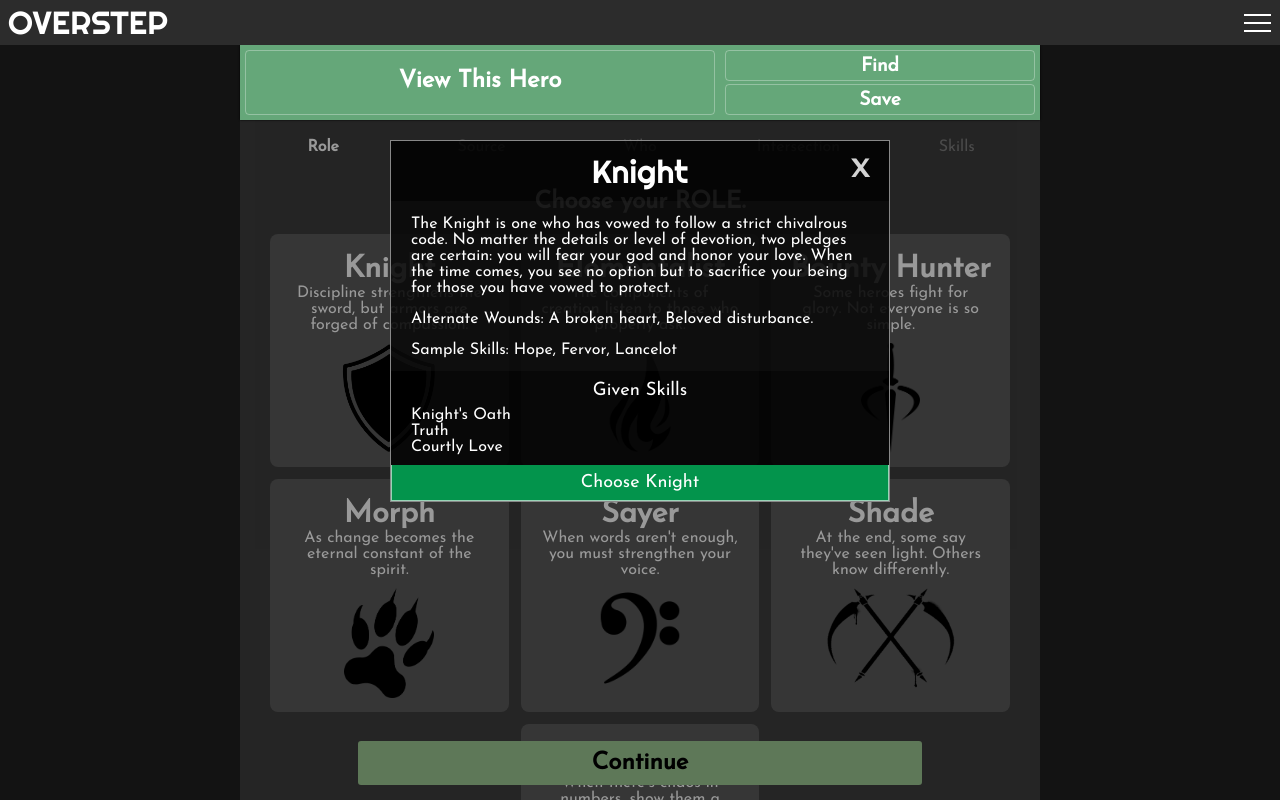
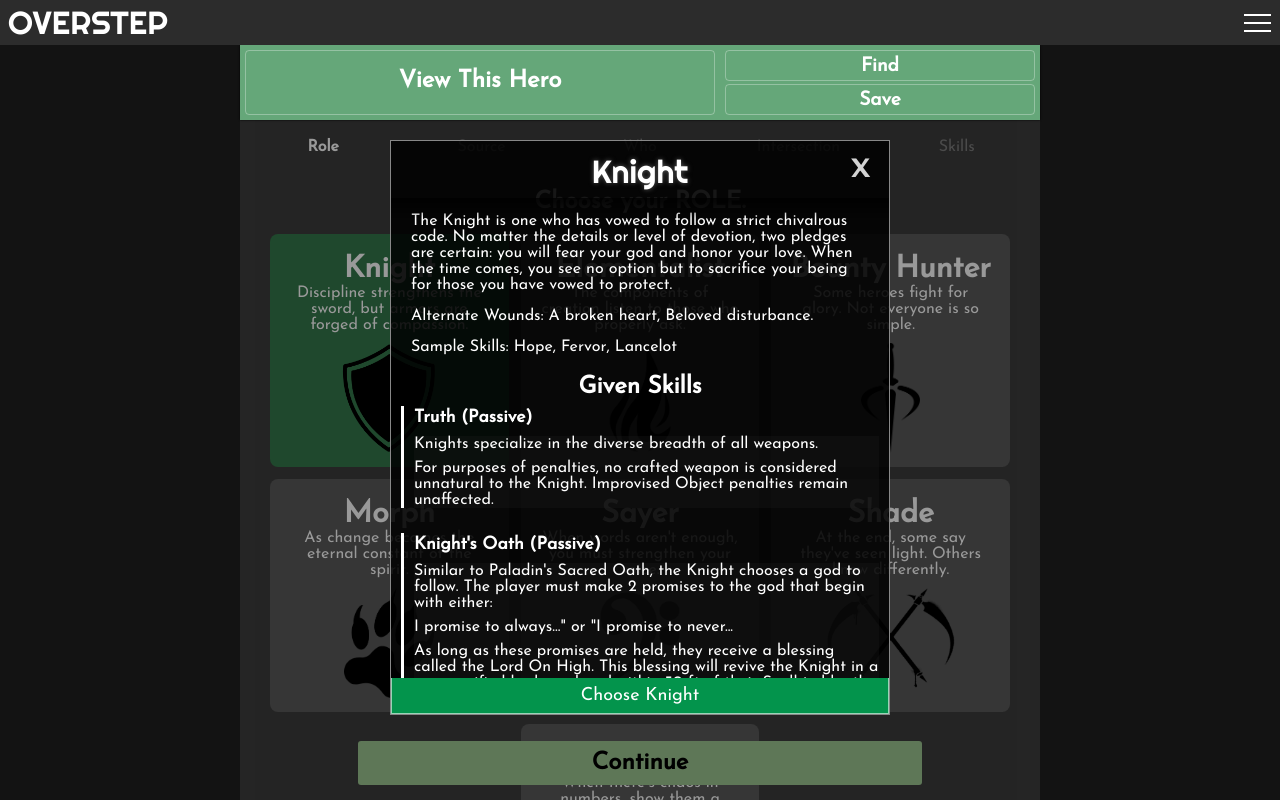
Before and after one commit to nomcgill/ProjectU, a React (Create React App) app in the folder site/: page /editing/role in a window 1280 px wide. Both pictures are taken after a click on the element 389 px from the left and 350 px from the top of the page. Shown: the top 800 px of the page. Built offline with nearby package versions, Linux system fonts and the light colour scheme.

Commit message:
finished draft styling of rolesource in edit

```diff
--- a/site/src/components/Editing/Choices/RoleSourceDetails.js
+++ b/site/src/components/Editing/Choices/RoleSourceDetails.js
@@ -11,6 +11,8 @@ import {
 
 import './rolesourcedetails.css'
 import TinyTrait from './TinyTrait'
+
+import { updateRoleSource } from '../../../actions'
 
 export class RoleSourceDetails extends React.Component {
 
@@ -33,6 +35,24 @@ export class RoleSourceDetails extends React.Component {
         }
     }
 
+    choose(roleSource){
+        let popup = ('popup-' + this.props.elementId)
+        let title = this.props.details.title
+        if (title !== this.props.role && title !== this.props.source){
+            this.props.dispatch(updateRoleSource(roleSource, title, this.props.role, this.props.source))
+            document.getElementById(popup).classList.add("hidden")
+        }
+        else if (title === this.props.role || title === this.props.source){
+            alert(`Choice wasn't changed.`)
+        }
+        else (
+            alert("error choosing")
+        )
+        // let elementId = document.getElementById(this.props.popupId)
+        // elementId.classList.add("hidden")
+        //hide window
+    }
+
 
   render() {
 
@@ -45,35 +65,36 @@ export class RoleSourceDetails extends React.Component {
         return list
     }
 
-    let skillNavs = this.props.details.traits.map(trait => {
-        let name = this.joinWords(trait.name)
-        return (
-            <li key={'trait-nav-' + name} id={'trait-nav-' + name}>
-                <NavLink
-                    to={`/editing/${this.props.rolesource}/${name}`}
-                    activeClassName={"highlight-trait-nav"}
-                >
-                    {trait.name}
-                </NavLink>
-            </li>
-        )
-    })
+    // let skillNavs = this.props.details.traits.map(trait => {
+    //     let name = this.joinWords(trait.name)
+    //     return (
+    //         <li key={'trait-nav-' + name} id={'trait-nav-' + name}>
+    //             <NavLink
+    //                 to={`/editing/${this.props.rolesource}/${name}`}
+    //                 activeClassName={"highlight-trait-nav"}
+    //             >
+    //                 {trait.name}
+    //             </NavLink>
+    //         </li>
+    //     )
+    // })
 
     let traitBlocks = this.props.details.traits.map(trait => {
         let name = this.joinWords(trait.name)
         return (
-            <Route
-                exact
-                key={'key-' + name}
-                path={`/editing/${this.props.rolesource}/${name}`}
-                render={() =>
+            // <Route
+            //     exact
+            //     key={'key-' + name}
+            //     path={`/editing/${this.props.rolesource}/${name}`}
+            //     render={() =>
                     <TinyTrait
+                        key={trait.name + this.props.elementId}
                         name={trait.name}
                         trait={trait}
                         elementId={this.props.elementId}
                     />
-                }
-            />
+                // }
+            // />
         )
     })
 
@@ -82,24 +103,31 @@ export class RoleSourceDetails extends React.Component {
       return (
         <div className={'role-source-popup-details'}>
             <h1>{this.props.details.title}</h1>
+            <div className={'role-source-overlay'} />
+            <div className={'scrollable-popup-portion'}>
                 <div className={'scrollable-content'}>
                     <p>{this.props.details.description}</p>
                     <p>Alternate Wounds: {this.props.details.alternateWounds}</p>
                     <p>Sample Skills: {sampleSkills}</p>
                 </div>
                 <div className={'rolesource-trait-section'}>
-                <p className={'rolesource-given-skills-tag'}>Given Skills</p>
+                    <h2 className={'rolesource-given-skills-tag'}>Given Skills</h2>
                     <ul className={'choice-skill-nav'}>
-                    {skillNavs}
+                        {/* {skillNavs} */}
                     </ul>
-                <Switch>
+                    {/* <Switch> */}
                         {traitBlocks}
-                </Switch>
+                    {/* </Switch> */}
+                </div>
             </div>
             <div className={'accept-or-decline'}>
                 {/* <button id={'decline-rolesource-choice'}>Go Back</button> */}
                 {/* <button id={'accept-rolesource-choice'}>&#10004;</button> */}
-                <button id={'accept-rolesource-choice'}>Choose {this.props.details.title}</button>
+                <button
+                    onClick={() => this.choose(this.props.rolesource)}
+                    id={'accept-rolesource-choice'}>
+                        Choose {this.props.details.title}
+                    </button>
             </div>
             {/* <p>{traitNames()}</p> */}
         </div>
@@ -109,7 +137,9 @@ export class RoleSourceDetails extends React.Component {
 
 const mapStateToProps = state => ({
   name: state.name,
-  database: state.database
+  database: state.database,
+  role: state.role,
+  source: state.source
 });
 
 export default connect(mapStateToProps)(RoleSourceDetails);
--- a/site/src/components/Editing/Choices/RoleSourceOption.js
+++ b/site/src/components/Editing/Choices/RoleSourceOption.js
@@ -8,28 +8,6 @@ import RoleSourceDetails from './RoleSourceDetails'
 
 export default function RoleSourceOption(props) {
 
-    // const buttons = ["role","source","who","skills","finish"]
-    // if (document.getElementById("role-nav")){
-    //     buttons.map(one => {
-    //         let check = document.getElementById(one + "-nav")
-    //         if (check.classList.contains("highlight-nav")){
-    //             check.classList.remove("highlight-nav")
-    //         }
-    //     })
-    //     document.getElementById(props.button + "-nav").classList.add("highlight-nav")
-    // }
-
-    // to remove highlight!
-    // const levelBox = document.getElementById("level-box")
-    // const skillsNumbers = document.getElementById("character-pane-skills-numbers")
-    // if (levelBox){
-    //     if (levelBox.classList.contains("aware") == true){
-    //         console.log('what is happening here')
-    //         levelBox.classList.remove("aware")
-    //         skillsNumbers.classList.add("hidden")
-    //     }
-    // }
-
     function onClick(input){
         let elementPopup = document.getElementById('popup-' + props.elementId)
         elementPopup.classList.remove('hidden')
@@ -37,7 +15,7 @@ export default function RoleSourceOption(props) {
 
     return (
         <div>
-            <div className={"choice-box"} onClick={() => onClick(props.section)}>
+            <div className={"choice-box"} id={'choice-box-' + props.section.title} onClick={() => onClick(props.section)}>
                 <h3 className={'edit-section-title'}>{props.section.title}</h3>
                 <p className={'edit-tagline'}>{props.section.tagline}</p>
                 <img src={props.img} className={'role-icon-img'} id={props.elementId + '-img'}/>
--- a/site/src/components/Editing/Choices/TinyTrait.js
+++ b/site/src/components/Editing/Choices/TinyTrait.js
@@ -2,11 +2,63 @@ import React from 'react'
 
 export default function TinyTrait(props) {
 
+    function joinWords(string){
+        let joined = string.split(" ").join("")
+        return joined.replace(/[^\w\s]/gi, '')
+    }
+
+    let description = (trait) => {
+        let flavor = trait.flavor ? trait.flavor : ''
+        let flavor2 = trait.flavor2 ? trait.flavor2 : false
+        let flavor3 = trait.flavor3 ? trait.flavor3 : false
+        let flavor4 = trait.flavor4 ? trait.flavor4 : false
+        let impact = trait.impact ? trait.impact : ''
+
+        if (flavor4){
+            return (
+                <div className={'trait-description'}>
+                    <p className={'trait-description-part'}>{flavor}</p>
+                    <p className={'trait-description-part'}>{flavor2}</p>
+                    <p className={'trait-description-part'}>{flavor3}</p>
+                    <p className={'trait-description-part'}>{flavor4}</p>
+                    <p className={'trait-description-part'}>{impact}</p>
+                </div>
+            )
+        }
+        else if (flavor3){
+            return (
+                <div className={'trait-description'}>
+                    <p className={'trait-description-part'}>{flavor}</p>
+                    <p className={'trait-description-part'}>{flavor2}</p>
+                    <p className={'trait-description-part'}>{flavor3}</p>
+                    <p className={'trait-description-part'}>{impact}</p>
+                </div>
+            )
+        }
+        else if (flavor2){
+            return (
+                <div className={'trait-description'}>
+                    <p className={'trait-description-part'}>{flavor}</p>
+                    <p className={'trait-description-part'}>{flavor2}</p>
+                    <p className={'trait-description-part'}>{impact}</p>
+                </div>
+            )
+        }
+        else {
+            return (
+                <div className={'trait-description'}>
+                    <p className={'trait-description-part'}>{flavor}</p>
+                    <p className={'trait-description-part'}>{impact}</p>
+                </div>
+            )
+        }
+    }
 
 
     return (
-        <div className={'trait-description'}>
-            <p>{props.trait.description}</p>
+        <div className={'one-trait'}>
+            <h2>{props.name} ({props.trait.action})</h2>
+            {description(props.trait)}
         </div>
     )
 }
--- a/site/src/components/Editing/Choices/rolesourcedetails.css
+++ b/site/src/components/Editing/Choices/rolesourcedetails.css
@@ -1,10 +1,16 @@
+.role-source-popup-details h1 {
+    /* background-color: green; */
+    /* background: linear-gradient(180deg, rgba(0, 255, 115, 0.8), rgba(0, 255, 98, 0) 100%); */
+    color: white;
+    text-shadow: 0 0 5px rgb(92, 92, 92);
+    padding-bottom: 7px;
+    margin-bottom: 0px;
+}
 
 .scrollable-content {
-    overflow-y: scroll;
-    max-height: 170px;
-    /* border-top: solid 1px white; */
-    /* border-bottom: solid 1px white; */
-    background-color: rgba(41, 41, 41, 0.192);
+    /* overflow-y: scroll; */
+    /* max-height: 170px; */
+    /* background-color: rgba(41, 41, 41, 0.192); */
     padding-top: 10px;
     padding-bottom: 10px;
 }
@@ -34,12 +40,13 @@
 }
 
 .rolesource-trait-section {
-    max-height: 250px;
-    padding: 10px 20px 10px;
+    /* max-height: 250px; */
+    /* padding: px 0px; */
+    margin-bottom: 40px;
 }
 
 .rolesource-given-skills-tag {
-    font-size: 1.15em;
+    /* font-size: 1.15em; */
     margin-bottom: 7px;
     text-align: center;
     /* text-align: left; */
@@ -72,8 +79,8 @@
 }
 
 .trait-description {
-    overflow-y: scroll;
-    max-height: 170px;
+    /* overflow-y: scroll; */
+    /* max-height: 170px; */
     background-color: rgba(41, 41, 41, 0.192);
 }
 
@@ -132,3 +139,34 @@
 .choice-skill-nav * {
     color: white;
 }
+
+.role-source-overlay {
+    position: absolute;
+    background: linear-gradient(180deg, rgba(0, 0, 0, 0.801), rgba(8, 8, 8, 0) 20px);
+    pointer-events: none;
+    /* top: 0px; */
+    /* left: 0px; */
+    width: 100%;
+    /* background-color: white; */
+    height: 60vh;
+}
+
+.one-trait {
+    border-left: solid 3px white;
+    margin: 0px 10px 25px;
+    /* padding-bottom: 1px; */
+}
+
+.one-trait > * {
+    margin-left: 10px;
+}
+
+.one-trait h2 {
+    font-size: 1.1em;
+    padding-top: 3px;
+    padding-bottom: 2px;
+}
+
+.trait-description-part {
+    margin: 8px 0px;
+}
--- a/site/src/components/Editing/editing.css
+++ b/site/src/components/Editing/editing.css
@@ -572,6 +572,19 @@ input:focus {
     height: 110px;
 }
 
+.chosen-rolesource {
+    background-color: rgba(40, 214, 98, 0.39);
+}
+
+.chosen-rolesource:hover {
+    background-color: rgba(125, 255, 168, 0.39);
+
+}
+
+.chosen-rolesource:active {
+    background-color: rgba(0, 92, 31, 0.39);
+}
+
 @media all and (min-width: 603px) {
 
     #editing-nav > #who-nav, #editing-nav > #intersection-nav {
--- a/site/src/components/Popup/Popup.js
+++ b/site/src/components/Popup/Popup.js
@@ -1,24 +1,77 @@
 import React from 'react'
+import {connect} from 'react-redux';
+import {Link} from 'react-router-dom';
+import {
+    NavLink,
+    BrowserRouter as Router,
+    Route,
+    Redirect,
+    Switch
+} from 'react-router-dom';
 
 import './popup.css'
 
-export default function Popup(props) {
+export class Popup extends React.Component {
 
-    function hideWindow(){
-        let elementId = document.getElementById(props.popupId)
+    hidePopups(hideAll){
+        let keepExposed =[]
+        if (document.getElementsByClassName('popup')){
+            let elements = document.getElementsByClassName('popup')
+            // let exposedItem = document.getElementById('')
+            // debugger;
+            for (let i = 0; i <elements.length; i++){
+                let element = elements[i]
+                if (element.classList[2] !== "hidden"){
+                    // console.log(element)
+                    keepExposed.push(element)
+                    element.classList.add('hidden')
+                }
+                // if (element){
+                // }
+            }
+        }
+        if (keepExposed.length > 0 && !hideAll){
+            // console.log(keepExposed[0])
+            keepExposed[0].classList.remove('hidden')
+        }
+    }
+
+    componentDidMount(){
+        this.hidePopups(true)
+        // console.log('mount')
+    }
+
+    componentDidUpdate(){
+        this.hidePopups(false)
+        // console.log('update')
+    }
+
+    hideWindow(){
+        let elementId = document.getElementById(this.props.popupId)
         elementId.classList.add("hidden")
     }
 
     // let className = props.popupId === "popup-Knight" ? " hidden" : " hidden"
+    render(){
+        return (
+            //add hidden to class name
+            <div className={"popup " + this.props.popupClass} id={this.props.popupId}>
+                <div className={'popup-inside'}>
+                    {this.props.popupContent}
+                    <div className={'popup-x'} onClick={() => this.hideWindow()}>x</div>
+                </div>
+            </div>
+        )
+    }
+}
 
-    return (
-        //add hidden to class name
-        <div className={"popup " + props.popupClass} id={props.popupId}>
-            <div className={'popup-inside'}>
-                {props.popupContent}
-                <div className={'popup-x'} onClick={() => hideWindow()}>x</div>
-            </div>
-        </div>
-    )
+const mapStateToProps = state => ({
+    who: state.who,
+    skills: state.skills,
+    intersection: state.intersection,
+    role: state.role,
+    source: state.source,
+    database: state.database
+});
 
-}
+export default connect(mapStateToProps)(Popup);
--- a/site/src/components/Popup/popup.css
+++ b/site/src/components/Popup/popup.css
@@ -57,3 +57,8 @@ main.popup-active *:not(.popup) {
     text-align: center;
     margin: 10px;
 }
+
+.scrollable-popup-portion {
+    overflow-y: scroll;
+    height: 60vh;
+}
--- a/site/src/sampleProjectU.js
+++ b/site/src/sampleProjectU.js
@@ -359,32 +359,37 @@ const sampleProjectU = {
             sampleSkills: "Hope, Fervor, Lancelot",
             traits: [
                 {
-                    name: "Knight's Oath",
-                    action: false,
+                    name: "Truth",
+                    action: "Passive",
+                    skillLevel: "Given",
+                    category: "Role",
                     damage: false,
-                    description: `
-                        Similar to Paladin's Sacred Oath, the Knight chooses a god to follow. The player must make 2 promises to the god that begin with either:
-                        "I promise to always..." or "I promise to never..."
-                        As long as these promises are held, they receive a blessing called the Lord On High. This blessing will revive the Knight in a new, purified body and soul within 50 ft of their Soulbind by the following sunrise, with all memories intact up to the point of their death. The Lord On High blessing will only work once and will subsequently leave the Knight. Under normal circumstances, the Knight is unaware of the blessing’s presence.
-                    `
+                    flavor: "Knights specialize in the diverse breadth of all weapons.",
+                    flavor2: false,
+                    impact: "For purposes of penalties, no crafted weapon is considered unnatural to the Knight. Improvised Object penalties remain unaffected.",
+                    favorite: false,
                 },
                 {
-                    name: "Truth",
-                    action: false,
+                    name: "Knight's Oath",
+                    action: "Passive",
+                    skillLevel: "Given",
+                    category: "Role",
                     damage: false,
-                    description: "For purposes of penalties, no crafted weapon is considered unnatural to the Knight. Improvised Object penalties remain unaffected."
+                    flavor: `Similar to Paladin's Sacred Oath, the Knight chooses a god to follow. The player must make 2 promises to the god that begin with either:`,
+                    flavor2: `I promise to always..." or "I promise to never...`,
+                    impact: `As long as these promises are held, they receive a blessing called the Lord On High. This blessing will revive the Knight in a new, purified body and soul within 50 ft of their Soulbind by the following sunrise, with all memories intact up to the point of their death. The Lord On High blessing will only work once and will subsequently leave the Knight. Under normal circumstances, the Knight is unaware of the blessing’s presence.`
                 },
                 {
                     name: "Courtly Love",
-                    action: false,
+                    action: "Passive",
+                    skillLevel: `Given`,
+                    category: "Role",
                     damage: false,
-                    description: `
-                        The Knight bestows a token of love upon someone that they cherish immensely. Upon acceptance, the recipient becomes the Knight’s Beloved. The token and its Beloved owner affect many of the Knight’s abilities.
-                        A Knight without a Beloved cannot use any of their role skills.
-                        A Knight always knows the location of the token of love.
-                        A Knight remains in tune with any pain, physical or emotional, felt by their Beloved.
-                        The Knight may only have one Beloved at a time. Once chosen, this bond of Courtly Love can only be broken upon an extreme change in circumstances, such as death or betrayal.
-                    `
+                    flavor: `The Knight bestows a token of love upon someone that they cherish immensely. Upon acceptance, the recipient becomes the Knight’s Beloved. The token and its Beloved owner affect many of the Knight’s abilities.`,
+                    flavor2: `A Knight without a Beloved cannot use any of their role skills.`,
+                    flavor3: `A Knight always knows the location of the token of love.`,
+                    flavor4: `A Knight remains in tune with any pain, physical or emotional, felt by their Beloved.`,
+                    impact: `The Knight may only have one Beloved at a time. Once chosen, this bond of Courtly Love can only be broken upon an extreme change in circumstances, such as death or betrayal.`
                 }
             ],
             skills: {
```
Also changed, not shown: site/src/actions.js (+13 -0 lines), site/src/components/Editing/EditingMain.js (+12 -26 lines), site/src/reducer.js (+2 -9 lines). Lines whose indentation alone changed are shown as unchanged.
